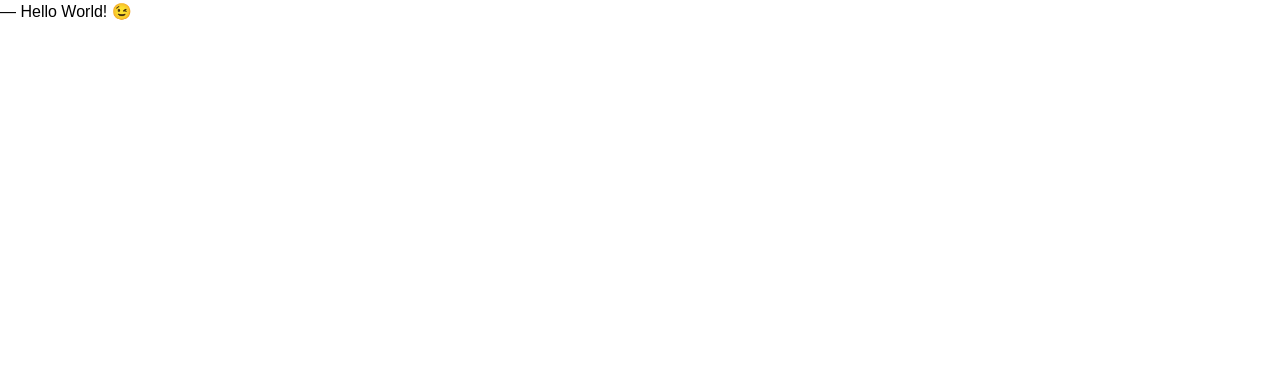
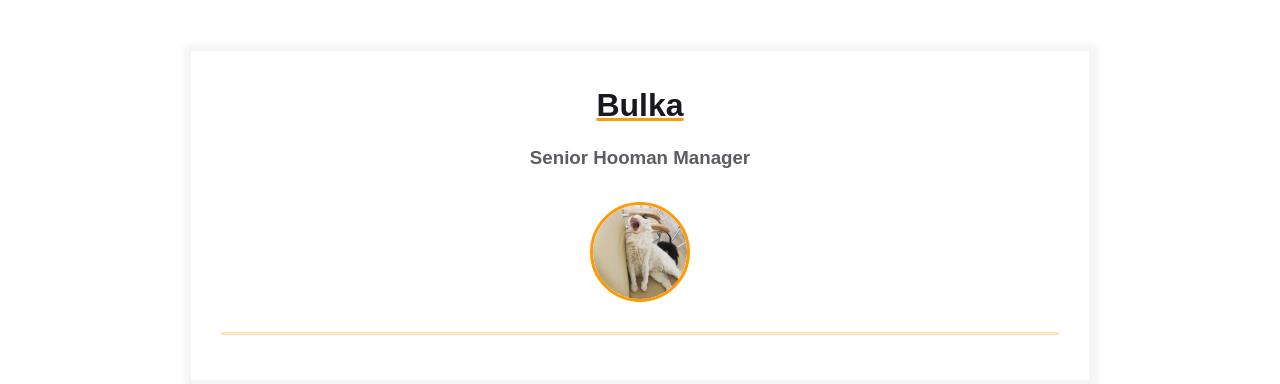
Before and after one commit to AxelNordov/homepage, a plain HTML site: page index.html in a window 1280 px wide. Drawn offline with Linux system fonts and the light colour scheme.

Commit message:
add primary content template

```diff
--- a/index.html
+++ b/index.html
@@ -9,7 +9,27 @@
 </head>
 
 <body>
-    ― Hello World! &#x1F609;
+    <main>
+        <div class="resume">
+            <div class="container">
+                <div class="resume__block">
+                    <h1 class="contact-info__header">Bulka</h1>
+                    <h3 class="contact-info__sub-header">Senior Hooman Manager</h3>
+
+                    <div class="contact_info_container fh">
+                        <div class="contact-info__block"></div>
+
+                        <div class="contact-info__block contact-info__block--center">
+                            <img class="contact-info__avatar"
+                                src="assets/29415162_229666694262539_8514848788320354304_n.jpg" alt="Avatar">
+                        </div>
+
+                        <div class="contact-info__block"></div>
+                    </div>
+                </div>
+            </div>
+        </div>
+    </main>
 </body>
 
 </html>
```
Also changed, not shown: assets/29415162_229666694262539_8514848788320354304_n.jpg (added).
